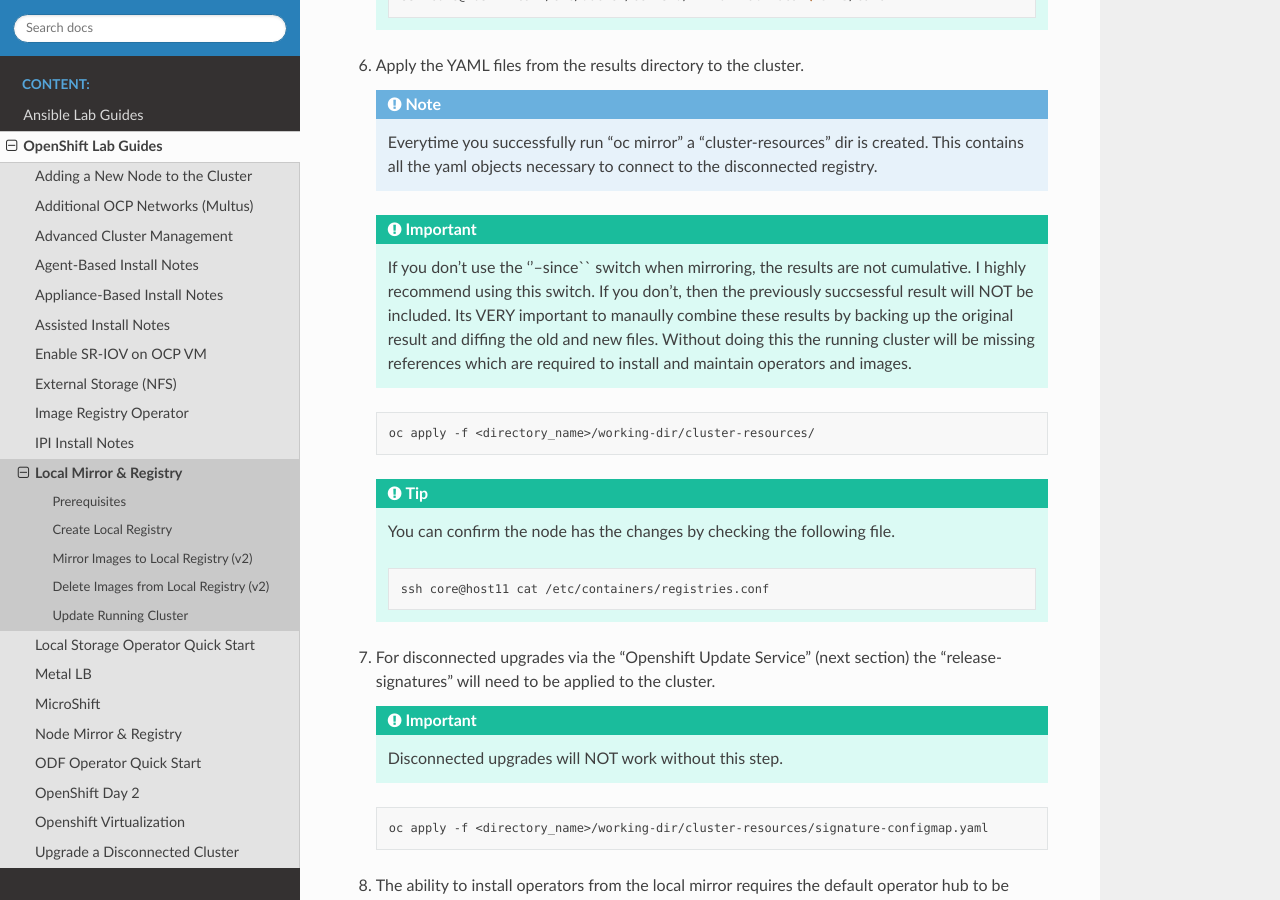
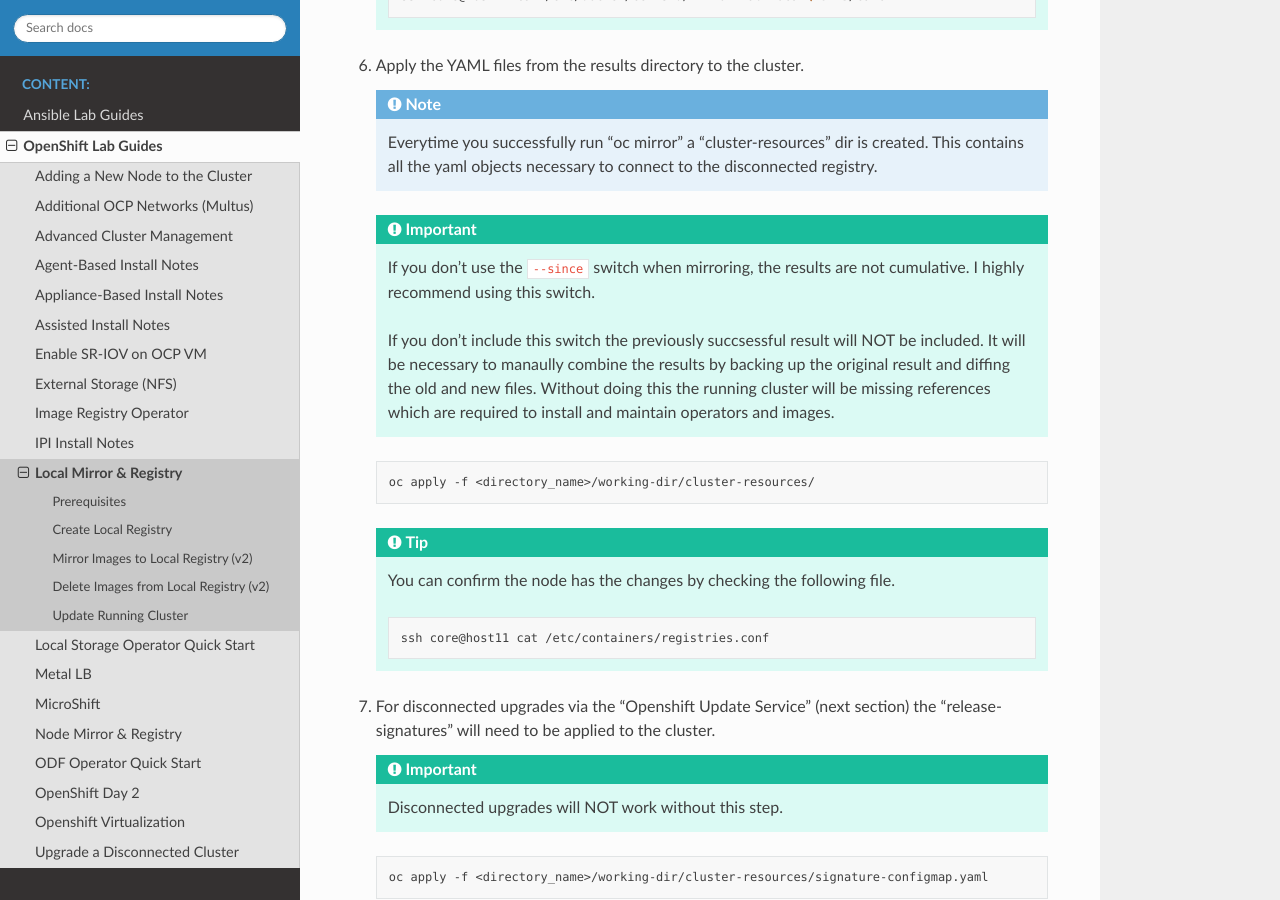
Before and after one commit to vtog/labGuides, a Sphinx documentation site: the page built from source/ocp/local-mirror-registry.rst, in a window 1280 px wide and 900 px high, scrolled down 12634 px. Built offline with Sphinx 7.4.7 and the Read the Docs theme 3.1.0, drawn with Linux system fonts in a browser that asks for light colours; pages that are not in the unit, such as notebooks, are missing from menus.

Commit message:
fixed typo

```diff
--- a/source/ocp/local-mirror-registry.rst
+++ b/source/ocp/local-mirror-registry.rst
@@ -589,13 +589,14 @@
       dir is created. This contains all the yaml objects necessary to connect
       to the disconnected registry.
 
-   .. important:: If you don't use the ''--since`` switch when mirroring, the
-      results are not cumulative. I highly recommend using this switch. If you
-      don't, then the previously succsessful result will NOT be included. Its
-      VERY important to manaully combine these results by backing up the
-      original result and diffing the old and new files. Without doing this the
-      running cluster will be missing references which are required to install
-      and maintain operators and images.
+   .. important:: If you don't use the ``--since`` switch when mirroring, the
+      results are not cumulative. I highly recommend using this switch.
+
+      If you don't include this switch the previously succsessful result will
+      NOT be included. It will be necessary to manaully combine the results by
+      backing up the original result and diffing the old and new files. Without
+      doing this the running cluster will be missing references which are
+      required to install and maintain operators and images.
 
    .. code-block:: bash
 
```
